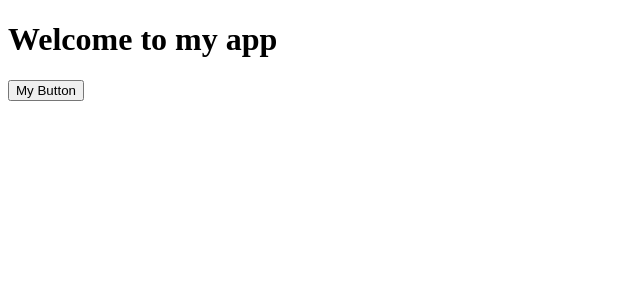
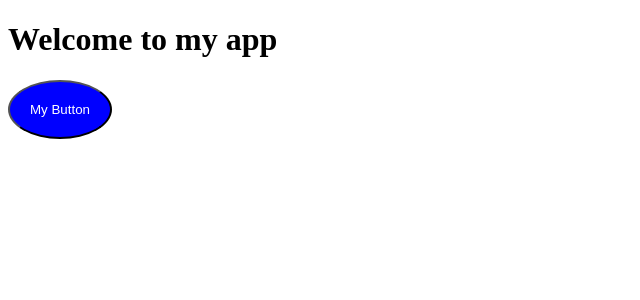
Before and after one commit to zhishopov/su-reactjs, a React (Vite) app in the folder demos/: page / in a window 1280 px wide. Shown: the top 300 px of the page, without its empty margins (0-640 px from the left). Built offline with nearby package versions, Linux system fonts and the light colour scheme.

Commit message:
Styling component

```diff
--- a/demos/src/App.jsx
+++ b/demos/src/App.jsx
@@ -1,5 +1,7 @@
+import "./MyButton.css";
+
 function MyButton() {
-  return <button>My Button</button>;
+  return <button className="my-button">My Button</button>;
 }
 
 function App() {
--- /dev/null
+++ b/demos/src/MyButton.css
@@ -0,0 +1,6 @@
+.my-button {
+  padding: 20px;
+  background-color: blue;
+  border-radius: 60%;
+  color: white;
+}
```
